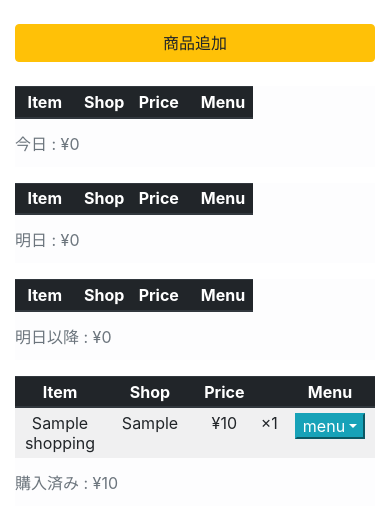
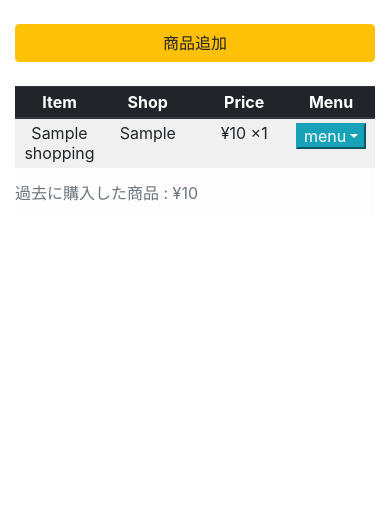
Before and after one commit to ShuheiKuriki/shopping_list, a Django app: page /shoppinglist/ in a window 390 px wide. Shown: the part 56-586 px from the top of the page. Run offline with Django 3.2, Linux system fonts and the light colour scheme; a user stored in the database is signed in; tables that the repository leaves empty hold one stand-in row (values such as "Sample post"); lists and menus that the app fills with data are empty; some libraries are stand-ins or nearby versions.

Commit message:
None対応, デザイン, 機能拡充

```diff
--- a/shoppinglist/views.py
+++ b/shoppinglist/views.py
@@ -12,13 +12,14 @@ from .forms import ShoppingForm, SortForm
 from .models import Shopping
 
 import datetime
+from datetime import date
 
 # Create your views here.
 
 def buy(request,pk):
     shopping = Shopping.objects.get(id=pk)
     shopping.buy_or_not = True
-    shopping.date = datetime.date.today()
+    shopping.date = date.today()
     shopping.save()
     return redirect('shoppinglist:index')
 
@@ -29,32 +30,39 @@ def must_buy(request,pk):
     return redirect('shoppinglist:index')
 
 class Shoppinginfo:
-    def __init__(self, shoppings, name=""):
+    def __init__(self, shoppings, name="",day=''):
         self.name = name
         self.shoppings = shoppings
+        self.num = len(shoppings)
+        if day=='':
+            self.date=''
+        else:
+            day_delta = date.today()+datetime.timedelta(days=day)
+            week_day = ['月', '火', '水','木','金','土','日']
+            self.date = "{}/{}({})".format(day_delta.month, day_delta.day, week_day[day_delta.weekday()])
         sum = 0
         for shopping in shoppings:
             if shopping.price is not None:
                 sum += shopping.price * shopping.count
             if shopping.date is not None:
-                shopping.days = (datetime.date.today() - shopping.date).days
+                shopping.days = (date.today() - shopping.date).days
             shopping.save()
         self.total = sum
 
 def index(request):
-    shoppings = Shopping.objects.filter(user=request.user).order_by('shop')
-    past_shoppings = shoppings.filter(buy_date__lt=datetime.date.today())
+    shoppings = Shopping.objects.filter(user=request.user)
+    past_shoppings = shoppings.filter(buy_date__lt=date.today())
     for past_shopping in past_shoppings:
-        past_shopping.buy_date = datetime.date.today()
+        past_shopping.buy_date = date.today()
         past_shopping.save()
     not_buy = shoppings.filter(buy_or_not=False)
-    today = Shoppinginfo(name="今日",
-            shoppings=not_buy.filter(buy_date=datetime.date.today()))
-    tom = Shoppinginfo(name="明日",
-            shoppings=not_buy.filter(buy_date=datetime.date.today()+datetime.timedelta(days=1)))
+    today = Shoppinginfo(name="今日", day=0,
+            shoppings=not_buy.filter(buy_date=date.today()).order_by('shop'))
+    tom = Shoppinginfo(name="明日", day=1,
+            shoppings=not_buy.filter(buy_date=date.today()+datetime.timedelta(days=1)).order_by('shop'))
     other = Shoppinginfo(name="明日以降",
-            shoppings=not_buy.filter(buy_date__gt=datetime.date.today()+datetime.timedelta(days=1)))
-    bought = Shoppinginfo(name="購入済み",
+            shoppings=not_buy.filter(buy_date__gt=date.today()+datetime.timedelta(days=1)).order_by('-date'))
+    bought = Shoppinginfo(name="過去に購入した商品",
             shoppings=shoppings.filter(buy_or_not=True))
     infos = [today, tom, other, bought]
     return render(request, 'shoppinglist/shopping_list.html', {'infos':infos})
--- a/templates/shoppinglist/shopping_list.html
+++ b/templates/shoppinglist/shopping_list.html
@@ -8,6 +8,7 @@
 {% block content2 %}
 <!-- md -->
 {% for info in infos %}
+  {% if info.num > 0 %}
     <h4 class='d-none d-md-block mx-4 mt-2'>{{info.name}} : ¥{{info.total}}</h4>
     <table class='table text-center table-striped table-bordered d-none d-md-block mx-4'>
       <thead>
@@ -35,7 +36,7 @@
                 <button type="button" class="btn-xs btn-info dropdown-toggle" data-toggle="dropdown"><span class="caret"></span>menu</button>
                 <ul class="dropdown-menu" role="menu">
                   {% if shopping.buy_or_not == True %}
-                    <li><a class='btn btn-info btn-block' href="{% url 'shoppinglist:must_buy' shopping.id %}">未購入にする</a></li>
+                    <li><a class='btn btn-info btn-block' href="{% url 'shoppinglist:must_buy' shopping.id %}">購入リストに追加</a></li>
                   {% else %}
                     <li><a class='btn btn-info btn-block' href="{% url 'shoppinglist:buy' shopping.id %}">購入済みにする</a></li>
                   {% endif %}
@@ -48,18 +49,20 @@
         {% endfor %}
       </tbody>
     </table>
+  {% endif %}
 {% endfor %}
 <!-- sm -->
 {% for info in infos %}
-    <table class='table table-sm table-light text-center table-striped d-none d-sm-block d-md-none'>
-      <caption>{{info.name}} : ¥{{info.total}}</caption>
-      <thead class='thead-dark'>
-        <tr class=''>
+  {% if info.num > 0 %}
+    <table class='table table-sm table-light text-center table-striped table-responsive d-none d-sm-block d-md-none'>
+      <caption>{{info.name}} {{info.date}} : ¥{{info.total}}</caption>
+      <thead class='col-12 thead-dark'>
+        <tr class='col-12'>
           <th class='w-25' scope='col'>Item</th>
-          <th class='w-25'　scope='col'>Shop</th>
-          <th scope='col'>Price</th>
+          <th class='w-25' scope='col'>Shop</th>
+          <th class='w-25' scope='col'>Price</th>
           <th scope='col'>Past</th>
-          <th class='' scope='col'>Menu</th>
+          <th class='w-25' scope='col'>Menu</th>
         </tr>
       </thead>
       <tbody>
@@ -67,19 +70,19 @@
           <tr>
             <td>{{ shopping.name }}</td>
             <td>{{ shopping.shop }}</td>
-            <td class='text-right'>{% if shopping.price > 0 %}¥{{ shopping.price }}{% endif %}　×{{ shopping.count }}</td>
+            <td>{% if shopping.price > 0 %}¥{{ shopping.price }}　×{{ shopping.count }}{% endif %}</td>
             <td>{% if shopping.days %}{{ shopping.days }}日{% endif %}</td>
             <td>
               <div class="dropdown">
                 <button type="button" class="btn-xs btn-info dropdown-toggle" data-toggle="dropdown"><span class="caret"></span>menu</button>
                 <ul class="dropdown-menu" role="menu">
                   {% if shopping.buy_or_not == True %}
-                    <li><a class='btn btn-primary btn-block' href="{% url 'shoppinglist:must_buy' shopping.id %}">未購入にする</a></li>
+                    <li><a class='btn btn-info btn-block' href="{% url 'shoppinglist:must_buy' shopping.id %}">購入リストに追加</a></li>
                   {% else %}
-                    <li><a class='btn btn-primary btn-block' href="{% url 'shoppinglist:buy' shopping.id %}">購入済みにする</a></li>
+                    <li><a class='btn btn-info btn-block' href="{% url 'shoppinglist:buy' shopping.id %}">購入済みにする</a></li>
                   {% endif %}
-                  <li><a class='btn btn-primary btn-block my-1' href="{% url 'shoppinglist:update' shopping.id %}">編集</a></li>
-                  <li><a class='btn btn-primary btn-block' href="{% url 'shoppinglist:delete' shopping.id %}">削除</a></li>
+                  <li><a class='btn btn-info btn-block my-1' href="{% url 'shoppinglist:update' shopping.id %}">編集</a></li>
+                  <li><a class='btn btn-info btn-block' href="{% url 'shoppinglist:delete' shopping.id %}">削除</a></li>
                 </ul>
               </div>
             </td>
@@ -87,17 +90,19 @@
         {% endfor %}
       </tbody>
     </table>
+  {% endif %}
 {% endfor %}
 <!-- xs -->
 {% for info in infos %}
-        <table class='table table-light text-center table-sm table-striped table-responsive d-block d-sm-none'>
-          <caption>{{info.name}} : ¥{{info.total}}</caption>
-          <thead class='thead-dark'>
-            <tr class=''>
+  {% if info.num > 0 %}
+        <table class='table table-light text-center table-striped table-sm table-responsive d-block d-sm-none'>
+          <caption>{{info.name}} {{info.date}} : ¥{{info.total}}</caption>
+          <thead class='thead-dark col-12'>
+            <tr class='col-12'>
               <th class='w-25' scope='col'>Item</th>
               <th class='w-25' scope='col'>Shop</th>
-              <th scope='col'>Price</th>
-              <th scope='col'></th>
+              <th class='' scope='col'></th>
+              <th class='w-25' scope='col'>Price</th>
               <th class='w-25' scope='col'>Menu</th>
             </tr>
           </thead>
@@ -106,14 +111,14 @@
             <tr>
               <td>{{ shopping.name }}</td>
               <td>{{ shopping.shop }}</td>
-              <td>{% if shopping.price > 0 %}¥{{ shopping.price }}{% endif %}</td>
-              <td>×{{ shopping.count }}</td>
+              <td></td>
+              <td>{% if shopping.price > 0 %}¥{{ shopping.price }} ×{{ shopping.count }}{% endif %}</td>
               <td>
                 <div class="dropdown">
                   <button type="button" class="btn-xs btn-info dropdown-toggle" data-toggle="dropdown"><span class="caret"></span>menu</button>
                   <ul class="dropdown-menu" role="menu">
                     {% if shopping.buy_or_not == True %}
-                      <li><a class='btn btn-info btn-block' href="{% url 'shoppinglist:must_buy' shopping.id %}">未購入にする</a></li>
+                      <li><a class='btn btn-info btn-block' href="{% url 'shoppinglist:must_buy' shopping.id %}">購入リストに追加</a></li>
                     {% else %}
                       <li><a class='btn btn-info btn-block' href="{% url 'shoppinglist:buy' shopping.id %}">購入済みにする</a></li>
                     {% endif %}
@@ -126,5 +131,6 @@
             {% endfor %}
           </tbody>
         </table>
+  {% endif %}
 {% endfor %}
 {% endblock %}
```
